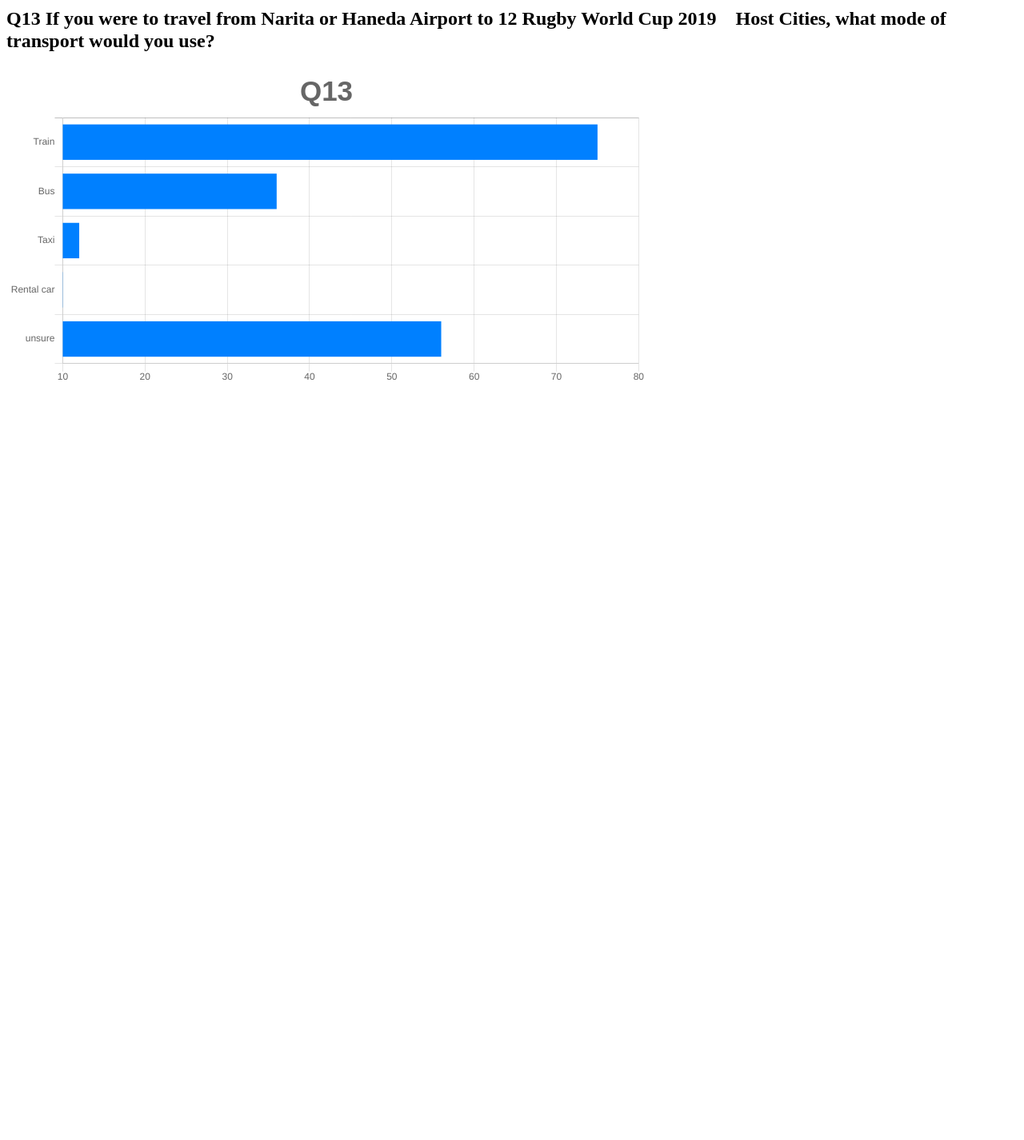
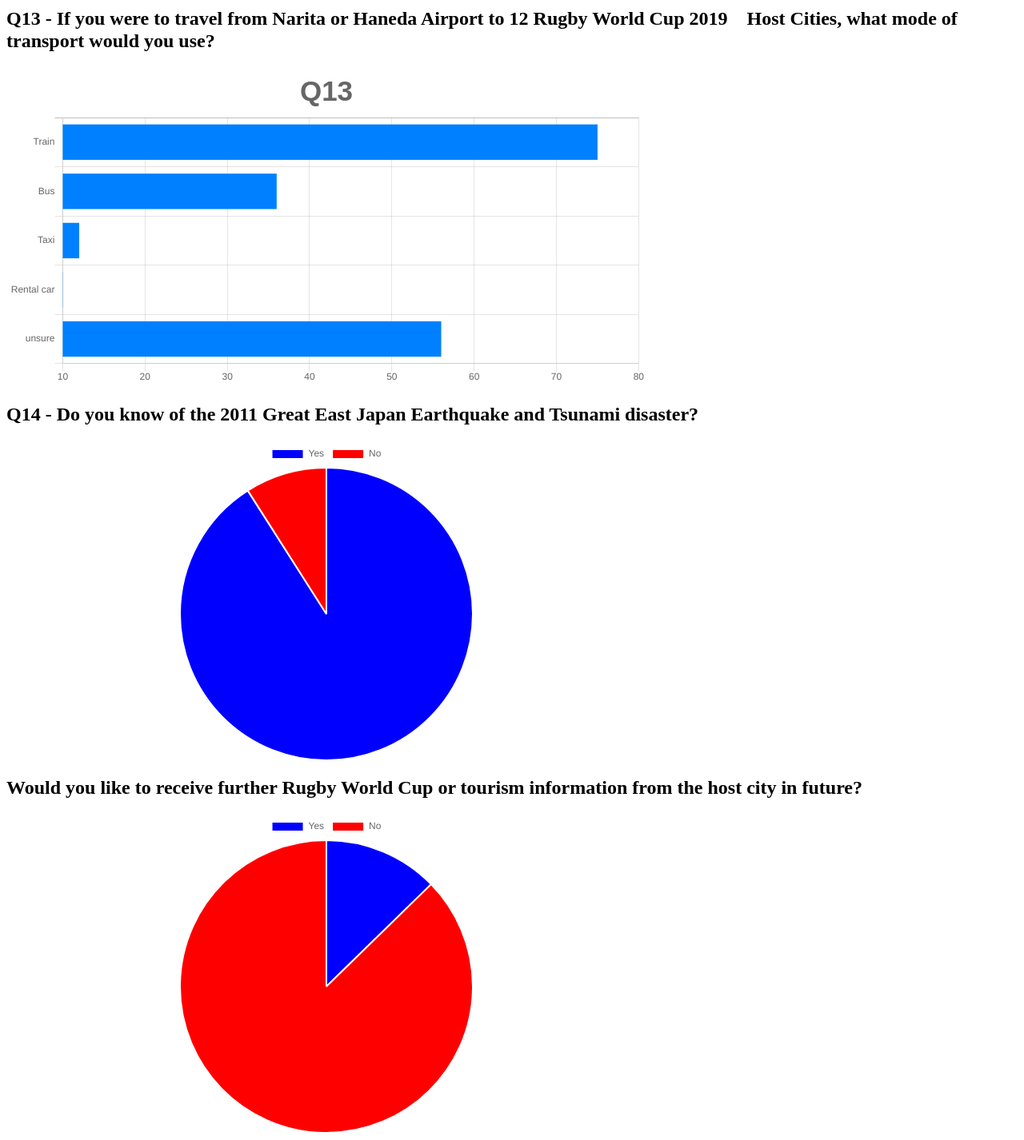
Before and after one commit to Emilie-dev/testChart.js, a website: page index.html in a window 1280 px wide. Shown: the part 8702-10128 px from the top of the page at 80% size. Before the commit the page ends 9195 px from the top, so only its background shows below. Drawn offline with nearby package versions, Linux system fonts and the light colour scheme.

Commit message:
My finale question

```diff
--- a/app.js
+++ b/app.js
@@ -1370,3 +1370,94 @@ var myBarChart10 = new Chart(ctx20, {
 
 
 //// Q14
+var q14_yes = 0;
+var q14_no = 0;
+
+
+for(var ac = 0; ac < results.length; ac++){
+    var curRow = results[ac];
+    switch(curRow[37]){
+        case 'Yes':
+        q14_yes++;
+        break;
+        case 'No':
+        q14_no++;
+        break;
+    }
+}
+
+var ctx21 = document.getElementById('Q14').getContext('2d');
+var myPieChart14 = new Chart(ctx21, {
+    type: 'pie',
+    data: {
+        labels: ['Yes', 'No'],
+        datasets: [{
+            backgroundColor: ['blue', 'red', 'yellow', 'green', 'purple', 'orange'],
+            label: 'Q14',
+            data:[q14_yes, q14_no]
+
+        }],
+        options: {
+        // We add a title to the chart
+            title: {
+                display: true,
+                value: 'top',
+                text: 'Q14',
+                fontSize: 25,
+                fontFamily : 'Arial',
+                fontStyle : 'bold',
+            },
+
+        },
+        animation: {
+            duration: 1000,
+        }
+    }
+});
+
+
+//// Q17
+var q17_yes = 0;
+var q17_no = 0;
+
+
+for(var ae = 0; ae < results.length; ae++){
+    var curRow = results[ae];
+    switch(curRow[42]){
+        case 'Yes':
+        q17_yes++;
+        break;
+        case 'No':
+        q17_no++;
+        break;
+    }
+}
+
+var ctx23 = document.getElementById('Q17').getContext('2d');
+var myPieChart17 = new Chart(ctx23, {
+    type: 'pie',
+    data: {
+        labels: ['Yes', 'No'],
+        datasets: [{
+            backgroundColor: ['blue', 'red', 'yellow', 'green', 'purple', 'orange'],
+            label: 'Q17',
+            data:[q17_yes, q17_no]
+
+        }],
+        options: {
+        // We add a title to the chart
+            title: {
+                display: true,
+                value: 'top',
+                text: 'Q17',
+                fontSize: 25,
+                fontFamily : 'Arial',
+                fontStyle : 'bold',
+            },
+
+        },
+        animation: {
+            duration: 1000,
+        }
+    }
+});
--- a/index.html
+++ b/index.html
@@ -125,16 +125,22 @@
 </div>
 
 <!-- Q13 -->
-<h2>Q13 If you were to travel from Narita or Haneda Airport to 12 Rugby World Cup 2019　Host Cities, what mode of transport would you use?</h2>
+<h2>Q13 - If you were to travel from Narita or Haneda Airport to 12 Rugby World Cup 2019　Host Cities, what mode of transport would you use?</h2>
 <div class="chart-container" style="width:800px; height:400px;">
 	<canvas id="Q13" width="800" height="400"></canvas>
 </div>
 
+<!-- Q14 -->
+<h2>Q14 - Do you know of the 2011 Great East Japan Earthquake and Tsunami disaster?</h2>
+<div class="chart-container" style="width:800px; height:400px;">
+	<canvas id="Q14" width="800" height="400"></canvas>
+</div>
 
-
-
-
-<!-- Q14 -->
+<!-- Q17 -->
+<h2>Would you like to receive further Rugby World Cup or tourism information from the host city in future?</h2>
+<div class="chart-container" style="width:800px; height:400px;">
+	<canvas id="Q17" width="800" height="400"></canvas>
+</div>
 
 	<script src="https://cdnjs.cloudflare.com/ajax/libs/Chart.js/2.4.0/Chart.min.js"></script>
 	<script src="results2.js" type="text/javascript"></script>
```
